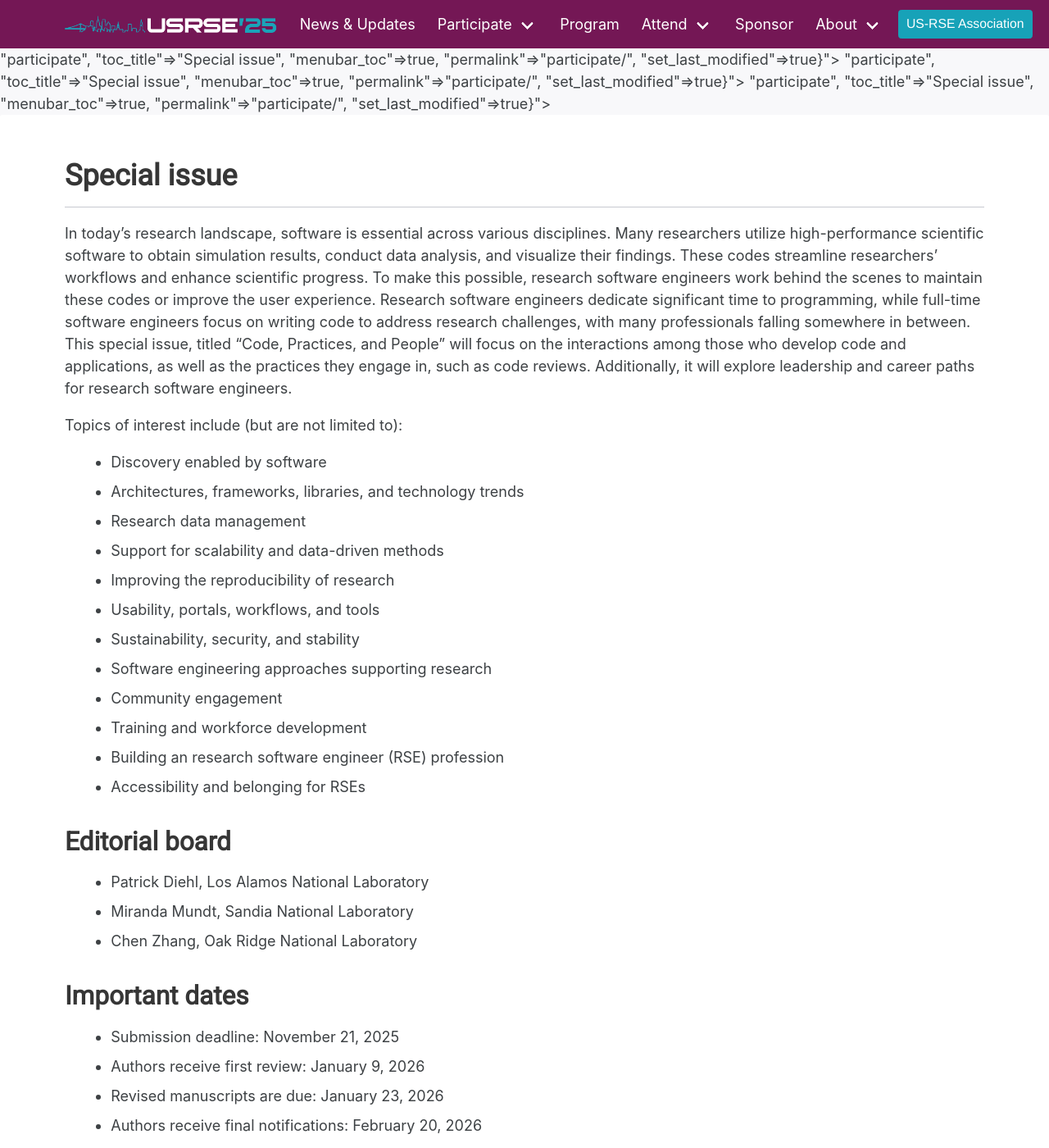
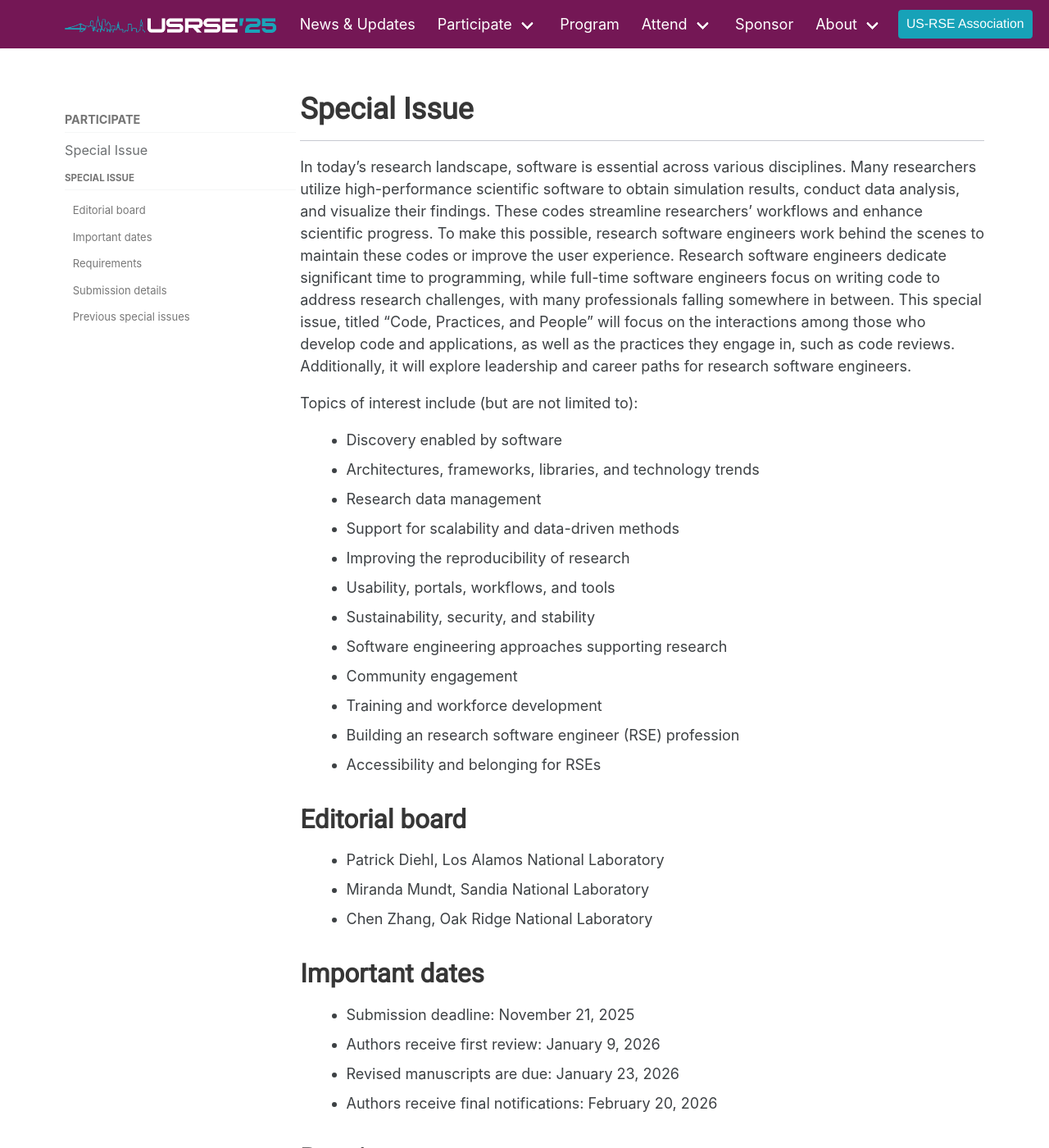
Before and after one commit to USRSE/usrse25, a Jekyll site: the page built from pages/participate/special-issue.md, in a window 1280 px wide and 1400 px high. Shown: the whole window at 82% size. Built offline with Jekyll 4.4.1, drawn with Linux system fonts in a browser that asks for light colours; a style sheet for code colours, icons or effects is not loaded; some of the changed lines change nothing that is shown; some of the changed text lies outside the part shown.

Commit message:
Update special-issue.md
formatting, fixed permalink, clarified USRSE'25

```diff
--- a/pages/participate/special-issue.md
+++ b/pages/participate/special-issue.md
@@ -1,12 +1,12 @@
 ---
 layout: page
-title: Special issue
+title: Special Issue
 description:
-  menubar: participate
-  toc_title: Special issue
-  menubar_toc: true
-  permalink: participate/
-  set_last_modified: true
+menubar: participate
+toc_title: Special Issue
+menubar_toc: true
+permalink: participate/special-issue/
+set_last_modified: true
 ---
 In today's research landscape, software is essential across various disciplines. Many researchers utilize high-performance scientific software to obtain simulation results, conduct data analysis, and visualize their findings. These codes streamline researchers' workflows and enhance scientific progress. To make this possible, research software engineers work behind the scenes to maintain these codes or improve the user experience. Research software engineers dedicate significant time to programming, while full-time software engineers focus on writing code to address research challenges, with many professionals falling somewhere in between.
 This special issue, titled “Code, Practices, and People” will focus on the interactions among those who develop code and applications, as well as the practices they engage in, such as code reviews. Additionally, it will explore leadership and career paths for research software engineers.
@@ -41,7 +41,7 @@
 
 ## Requirements
 
-* Only accepted papers to USRSE are invited to submit to the special issue.
+* Only accepted papers to USRSE'25 are invited to submit to the special issue.
 * The accepted papers *need* to be extended with **40%** new content.
 * We will try to have at least one reviewer of the conference paper as a reviewer for the journal paper to assist with the decision.
 * The journal submission will undergo a separate evaluation process from the conference paper and acceptance is not guaranteed.
```
